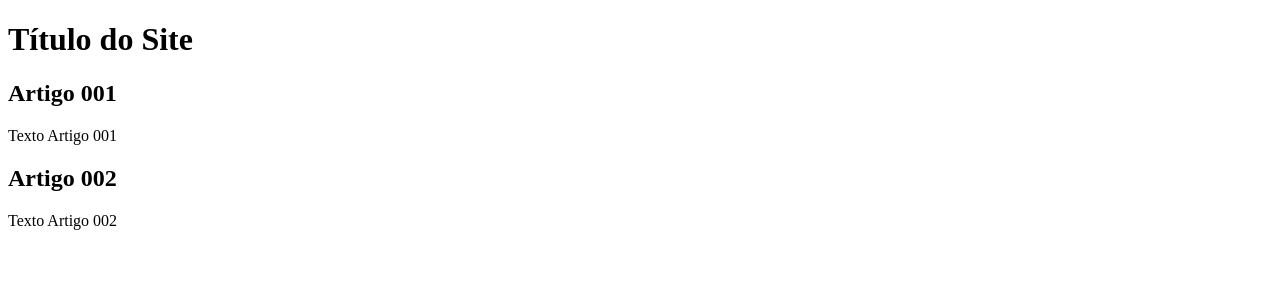
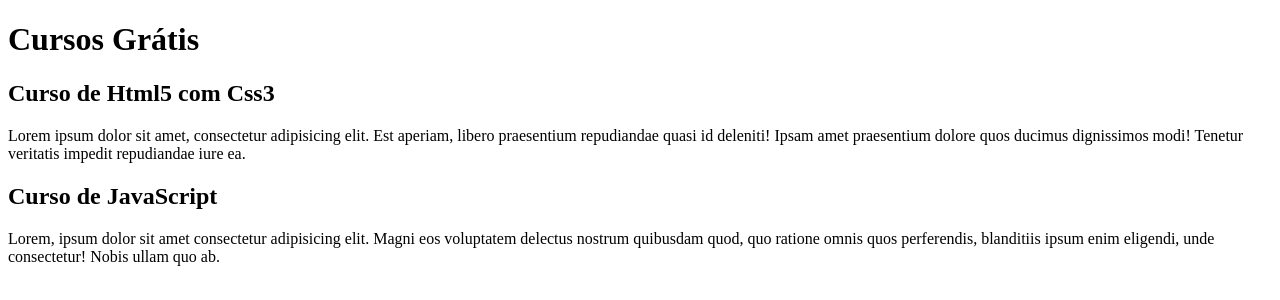
Before and after one commit to jacquelinewerner21/projeto-site, a plain HTML site: page index.html in a window 1280 px wide. Drawn offline with Linux system fonts and the light colour scheme.

Commit message:
comecei a escrever na branch conteudo

```diff
--- a/index.html
+++ b/index.html
@@ -9,15 +9,15 @@
 <body>
     <main>
         <header>
-            <h1>Título do Site</h1>
+            <h1>Cursos Grátis</h1>
         </header>
         <article>
-            <h2>Artigo 001</h2>
-            <p>Texto Artigo 001</p>
+            <h2>Curso de Html5 com Css3</h2>
+            <p>Lorem ipsum dolor sit amet, consectetur adipisicing elit. Est aperiam, libero praesentium repudiandae quasi id deleniti! Ipsam amet praesentium dolore quos ducimus dignissimos modi! Tenetur veritatis impedit repudiandae iure ea.</p>
         </article>
         <article>
-            <h2>Artigo 002</h2>
-            <p>Texto Artigo 002</p>
+            <h2>Curso de JavaScript</h2>
+            <p>Lorem, ipsum dolor sit amet consectetur adipisicing elit. Magni eos voluptatem delectus nostrum quibusdam quod, quo ratione omnis quos perferendis, blanditiis ipsum enim eligendi, unde consectetur! Nobis ullam quo ab.</p>
         </article>
     </main>
 
```
